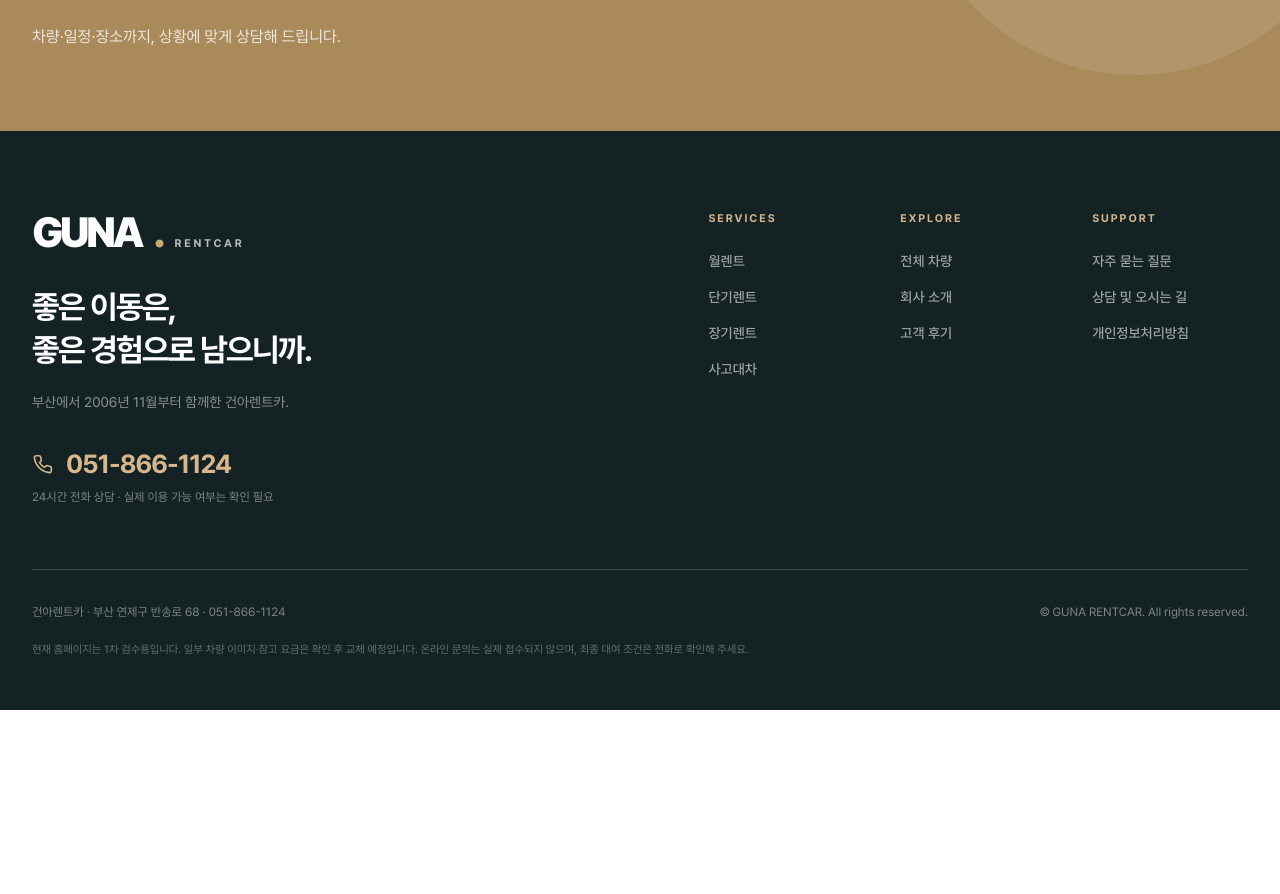
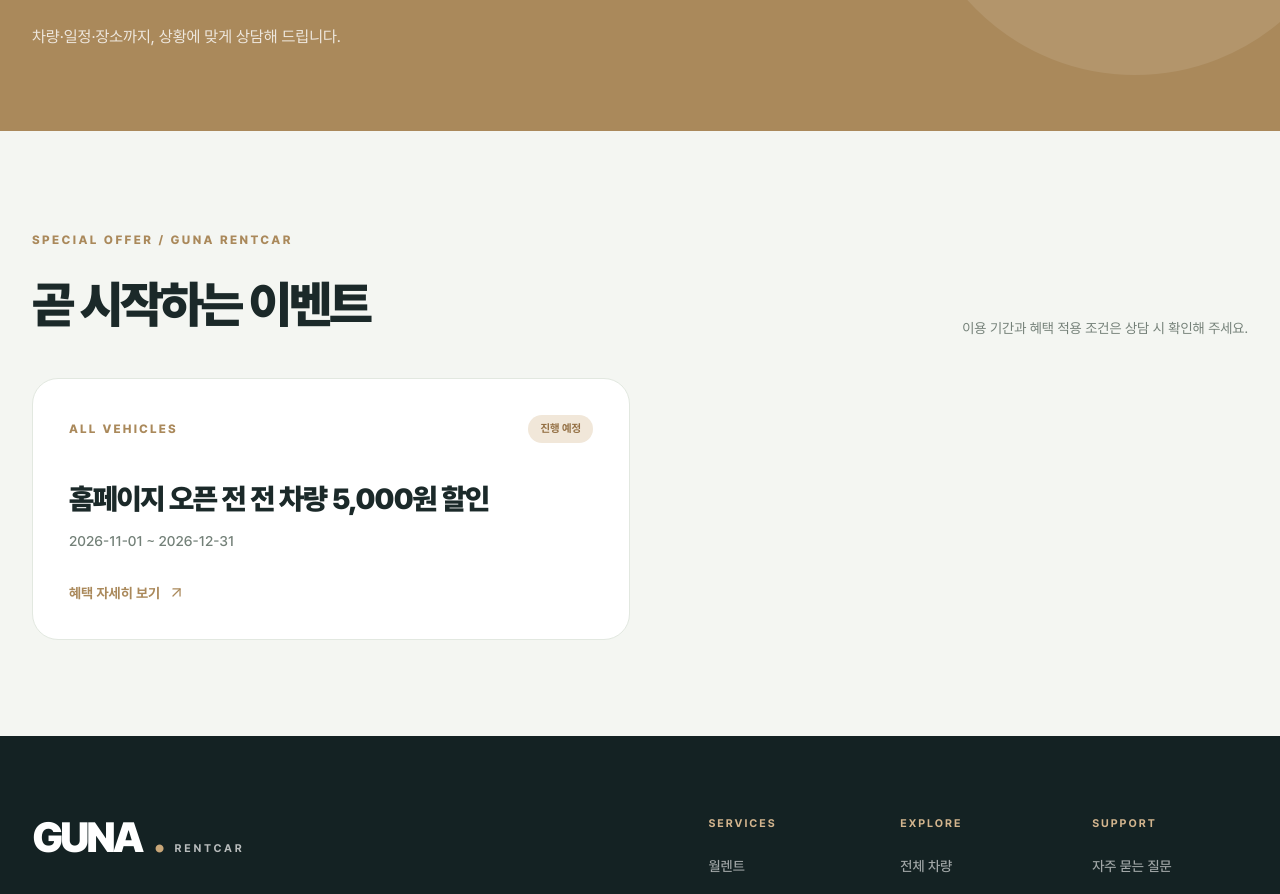
Before and after one commit to ungveloper/guna-rentcar-web, a Next.js app: page /services/monthly in a window 1280 px wide. Shown: the part 7660-8554 px from the top of the page. Before the commit the page ends 8370 px from the top, so only its background shows below. Built offline with nearby package versions, Linux system fonts and the light colour scheme; no server answers.

Commit message:
추가: 2026년 전 차량 할인 및 사고대차 유류비 지원 이벤트

```diff
--- a/app/_components/ui/event-section.tsx
+++ b/app/_components/ui/event-section.tsx
@@ -1,17 +1,116 @@
 "use client";
-import { events,type ServiceKey } from "../../_lib/site-data";
+
+import { useState, useSyncExternalStore } from "react";
+import { usePathname } from "next/navigation";
+import { events } from "../../_lib/site-data";
 import { useConsult } from "./consult-provider";
-import { useState,useSyncExternalStore } from "react";
 import Icon from "./icon";
-const subscribe=(listener:()=>void)=>{const t=setInterval(listener,60_000);return()=>clearInterval(t);};
-const clientDate=()=>new Intl.DateTimeFormat("en-CA",{timeZone:"Asia/Seoul",year:"numeric",month:"2-digit",day:"2-digit"}).format(new Date());
-const serverDate=()=>"";
-export default function EventSection({service}:{service?:ServiceKey}){
- const {openInquiry}=useConsult();const [opened,setOpened]=useState<string|null>(null);
- const today=useSyncExternalStore(subscribe,clientDate,serverDate);
- if(events.length===0||!today)return null;
- const visible=events.filter(e=>e.isEnabled&&e.startDate<=today&&e.endDate>=today&&(!service||e.services.includes(service)));
- if(!visible.length)return null;
- const selected=visible.find(e=>e.id===opened);
- return <section className="bg-[#f0ece5] px-5 py-16"><div className="mx-auto max-w-[1280px]"><h2 className="mb-8 text-3xl font-bold">진행 중인 이벤트</h2><div className="grid gap-4 md:grid-cols-3">{visible.map(e=><button type="button" key={e.id} onClick={()=>setOpened(e.id)} className="rounded-2xl bg-white p-7 text-left shadow-sm"><span className="text-xs font-bold tracking-widest text-[#AA895B]">GUNA EVENT</span><h3 className="my-5 text-xl font-bold">{e.title}</h3><span className="inline-flex items-center gap-2 text-sm font-semibold">혜택 이용 안내 <Icon name="arrow" size={16}/></span></button>)}</div></div>{selected&&<div className="fixed inset-0 z-[100] flex items-center justify-center bg-black/60 p-4" onClick={e=>{if(e.target===e.currentTarget)setOpened(null)}}><div role="dialog" aria-modal="true" aria-label={selected.title} className="w-full max-w-md rounded-2xl bg-white p-7"><button type="button" className="float-right" onClick={()=>setOpened(null)} aria-label="닫기"><Icon name="close"/></button><h2 className="text-2xl font-bold">{selected.title}</h2><p className="mt-5 text-sm leading-7">{selected.benefitGuide}</p><p className="mt-3 text-sm text-[#6f6b65]">{selected.startDate} ~ {selected.endDate}</p><button type="button" className="mt-7 w-full rounded-xl bg-[#AA895B] p-4 font-bold text-white" onClick={()=>{setOpened(null);openInquiry({event:selected.title,service});}}>상담 요청 남기기</button></div></div>}</section>
+
+// Client date rather than rendering new Date() in a cached Next.js server component.
+// Keep the day boundary accurate in Korea, even when the user's device is overseas.
+const dateFormatter = new Intl.DateTimeFormat("en-US", {
+  timeZone: "Asia/Seoul",
+  year: "numeric",
+  month: "2-digit",
+  day: "2-digit",
+});
+function getKoreanDate() {
+  const parts = dateFormatter.formatToParts(new Date());
+  const value = (part: string) => parts.find((p) => p.type === part)?.value ?? "";
+  return `${value("year")}-${value("month")}-${value("day")}`;
 }
+function subscribe(listener: () => void) {
+  const interval = window.setInterval(listener, 60_000);
+  window.addEventListener("focus", listener);
+  return () => {
+    window.clearInterval(interval);
+    window.removeEventListener("focus", listener);
+  };
+}
+
+export default function EventSection() {
+  const pathname = usePathname();
+  const { openInquiry } = useConsult();
+  const [opened, setOpened] = useState<string | null>(null);
+  const today = useSyncExternalStore(subscribe, getKoreanDate, () => "");
+
+  // The general promotion is shared across EVERY route. The fuel benefit is accident-only.
+  // Before hydration the date is unknown: show the scheduled offers with accurate dates,
+  // then switch to "진행 중" on 11/1 and hide expired offers after 12/31 (KST).
+  const visible = events.filter(
+    (event) =>
+      event.isEnabled &&
+      (!today || today <= event.endDate) &&
+      (event.target === "all" || (event.target === "accident" && pathname === "/services/accident")),
+  );
+  if (visible.length === 0) return null;
+
+  const selected = visible.find((event) => event.id === opened);
+  const hasStarted = (startDate: string) => Boolean(today && today >= startDate);
+  const anyLive = visible.some((event) => hasStarted(event.startDate));
+  const heading = !today ? "이벤트 안내" : anyLive ? "진행 중인 이벤트" : "곧 시작하는 이벤트";
+
+  return (
+    <section data-guna-events="true" aria-label="건아렌트카 이벤트" className="bg-[#f4f6f2] px-5 py-20 sm:px-8 sm:py-24">
+      <div className="mx-auto max-w-[1320px]">
+        <div className="mb-9 flex flex-wrap items-end justify-between gap-5">
+          <div>
+            <span className="text-xs font-extrabold tracking-[.2em] text-[#AA895B]">SPECIAL OFFER / GUNA RENTCAR</span>
+            <h2 className="mt-4 text-[clamp(30px,4vw,50px)] font-black tracking-[-.06em] text-[#1b2929]">{heading}</h2>
+          </div>
+          <p className="text-sm leading-7 text-[#748078]">이용 기간과 혜택 적용 조건은 상담 시 확인해 주세요.</p>
+        </div>
+        <div className={`grid gap-5 ${visible.length > 1 ? "md:grid-cols-2" : "lg:grid-cols-2"}`}>
+          {visible.map((event) => (
+            <button
+              type="button"
+              key={event.id}
+              data-event-id={event.id}
+              onClick={() => setOpened(event.id)}
+              className="group flex min-h-[235px] flex-col items-start justify-between rounded-[26px] border border-[#e2e8e0] bg-white p-7 text-left transition hover:-translate-y-1 hover:border-[#AA895B]/50 hover:shadow-[0_20px_55px_rgba(25,40,35,.09)] sm:p-9"
+            >
+              <div className="flex w-full items-center justify-between gap-3">
+                <span className="text-xs font-extrabold tracking-[.18em] text-[#AA895B]">{event.target === "all" ? "ALL VEHICLES" : "ACCIDENT REPLACEMENT"}</span>
+                <span className="rounded-full bg-[#f1e7d9] px-3 py-1.5 text-[11px] font-bold text-[#947044]">
+                  {!today ? "기간 안내" : hasStarted(event.startDate) ? "진행 중" : "진행 예정"}
+                </span>
+              </div>
+              <div className="mt-9">
+                <h3 className="text-[clamp(21px,2.5vw,29px)] font-black leading-[1.35] tracking-[-.045em] text-[#1b2929]">{event.title}</h3>
+                <p className="mt-3 text-sm font-medium text-[#738078]">{event.startDate} ~ {event.endDate}</p>
+              </div>
+              <span className="mt-8 inline-flex items-center gap-2 text-sm font-bold text-[#AA895B]">혜택 자세히 보기 <Icon name="arrow-up" size={17} /></span>
+            </button>
+          ))}
+        </div>
+      </div>
+      {selected && (
+        <div
+          className="fixed inset-0 z-[110] flex items-end justify-center bg-[#0b1718]/70 p-0 backdrop-blur-sm sm:items-center sm:p-5"
+          onMouseDown={(event) => { if (event.target === event.currentTarget) setOpened(null); }}
+        >
+          <div role="dialog" aria-modal="true" aria-label={selected.title} className="max-h-[92vh] w-full max-w-lg overflow-y-auto rounded-t-[28px] bg-white p-7 shadow-2xl sm:rounded-[28px] sm:p-9">
+            <div className="flex items-start justify-between gap-5">
+              <span className="text-xs font-bold tracking-[.2em] text-[#AA895B]">GUNA SPECIAL OFFER</span>
+              <button type="button" onClick={() => setOpened(null)} aria-label="닫기" className="rounded-full p-2 hover:bg-[#f4f6f2]"><Icon name="close" /></button>
+            </div>
+            <h2 className="mt-5 text-[28px] font-black leading-[1.35] tracking-[-.055em] text-[#1b2929]">{selected.title}</h2>
+            <p className="mt-6 text-sm leading-8 text-[#647168]">{selected.benefitGuide}</p>
+            <p className="mt-5 rounded-xl bg-[#f4f6f2] px-4 py-3 text-sm font-semibold text-[#46574b]">이벤트 기간: {selected.startDate} ~ {selected.endDate}</p>
+            <button
+              type="button"
+              className="mt-7 w-full rounded-full bg-[#1b2929] px-6 py-4 text-sm font-bold text-white transition hover:bg-[#AA895B]"
+              onClick={() => {
+                setOpened(null);
+                openInquiry({event: selected.title, service: selected.target === "accident" ? "accident" : undefined});
+              }}
+            >
+              혜택 상담 요청하기
+            </button>
+            <p className="mt-3 text-center text-xs leading-6 text-[#869188]">온라인 양식은 검수용으로 실제 접수되지 않습니다. 전화 상담을 이용해 주세요.</p>
+          </div>
+        </div>
+      )}
+    </section>
+  );
+}
--- a/app/_components/ui/service-page-content.tsx
+++ b/app/_components/ui/service-page-content.tsx
@@ -5,7 +5,6 @@ import Icon from "./icon";
 import PageHero from "./page-hero";
 import VehicleExplorer from "./vehicle-explorer";
 import FaqList from "./faq-list";
-import EventSection from "./event-section";
 import CtaBand from "./cta-band";
 export default function ServicePageContent({service}:{service:Service}){
  const quoteOnly=service.key!=="short-term";
@@ -16,6 +15,6 @@ export default function ServicePageContent({service}:{service:Service}){
   <section className="bg-white px-5 py-20 sm:px-8 sm:py-24"><div className="mx-auto max-w-[1320px]"><span className="text-xs font-extrabold tracking-[.2em] text-[#AA895B]">03 / HOW IT WORKS</span><h2 className="mt-5 text-[clamp(30px,4vw,52px)] font-black tracking-[-.06em] text-[#1c2929]">이용은 생각보다 간단해요.</h2><div className="mt-10 grid gap-4 md:grid-cols-3">{service.steps.map((s,i)=><article key={s.title} className="border-t-2 border-[#1c2929] pt-6"><span className="text-[12px] font-black text-[#AA895B]">STEP 0{i+1}</span><h3 className="mt-6 text-[23px] font-bold tracking-[-.05em] text-[#24302c]">{s.title}</h3><p className="mt-3 max-w-xs text-sm leading-8 text-[#758079]">{s.detail}</p></article>)}</div></div></section>
   <section className="bg-[#f5f7f4] px-5 py-20 sm:px-8 sm:py-28"><div className="mx-auto max-w-[1320px]"><span className="text-xs font-extrabold tracking-[.2em] text-[#AA895B]">04 / FIND YOUR CAR</span><h2 className="mt-5 text-[clamp(30px,4vw,52px)] font-black tracking-[-.06em] text-[#1c2929]">함께할 차량을 찾아보세요.</h2><p className="mb-10 mt-4 text-sm leading-8 text-[#7e887e]">전체 등록 차종을 안내합니다. {quoteOnly?"요금은 상담을 통해 개별 안내합니다.":"일부 차량의 시간별 참고 요금을 확인할 수 있습니다."}</p><VehicleExplorer variant="service" service={service.key as ServiceKey} quoteOnly={quoteOnly}/><div className="mt-10 flex flex-col gap-5 rounded-[23px] border border-[#e4eae3] bg-white p-7 md:flex-row md:items-center md:justify-between"><div className="flex items-start gap-4"><span className="flex h-11 w-11 shrink-0 items-center justify-center rounded-full bg-[#f1eadf] text-[#AA895B]"><Icon name="shield" size={22}/></span><div><h3 className="text-lg font-bold text-[#24332b]">완전자차보험 기본 포함</h3><p className="mt-2 text-sm leading-7 text-[#7a847b]">자기부담금·휴차료 및 보상 제외 조건은 계약 전 확인해 주세요.</p></div></div><Link href="/faq" className="shrink-0 rounded-full border border-[#d6ded4] px-6 py-3 text-sm font-bold text-[#4c5f50] transition hover:border-[#AA895B]">보험 내용 확인 <Icon name="arrow-up" size={14} className="ml-1 inline"/></Link></div></div></section>
   <section className="bg-white px-5 py-20 sm:px-8 sm:py-24"><div className="mx-auto max-w-[1000px]"><span className="text-xs font-extrabold tracking-[.2em] text-[#AA895B]">05 / FAQ</span><h2 className="mb-10 mt-5 text-[clamp(30px,4vw,46px)] font-black tracking-[-.05em] text-[#1c2929]">{service.title}, 자주 묻는 질문</h2><FaqList items={faqs.filter(f=>f.services.includes(service.key)).slice(0,5)}/><Link href="/faq" className="mt-7 inline-flex items-center gap-2 text-sm font-bold text-[#AA895B] hover:underline">FAQ 전체 보기 <Icon name="arrow-up" size={17}/></Link></div></section>
-  <EventSection service={service.key as ServiceKey}/><CtaBand compact/>
+  <CtaBand compact/>
  </div>;
 }
--- a/app/_lib/site-data.ts
+++ b/app/_lib/site-data.ts
@@ -121,9 +121,44 @@ export const faqs: Faq[] = [
   { id:"term",category:"기간·변경",question:"대여 기간 연장이 가능한가요?",answer:"이용 기간 연장은 차량 일정 및 계약 조건에 따라 협의할 수 있습니다. 연장이 필요하면 가능한 한 미리 전화해 주세요.",services:["monthly","short-term","long-term"] },
 ];
 
-export type EventItem = { id: string; title: string; benefitGuide: string; startDate: string; endDate: string; isEnabled: boolean; services: ServiceKey[] };
-// No publicly verified active promotion dates or terms yet. Empty = event section hidden.
-export const events: EventItem[] = [];
+/**
+ * Published event rules for the first website release.
+ * `target: "all"` appears on every public page.
+ * `target: "accident"` is shown ONLY on /services/accident alongside common events.
+ * Dates are inclusive, interpreted in Asia/Seoul (KST).
+ * Pricing details, stacking and eligibility still require telephone confirmation.
+ */
+export type EventItem = {
+  id: string;
+  title: string;
+  benefitGuide: string;
+  startDate: string;
+  endDate: string;
+  isEnabled: boolean;
+  target: "all" | "accident";
+};
+export const events: EventItem[] = [
+  {
+    id: "prelaunch-5000",
+    title: "홈페이지 오픈 전 전 차량 5,000원 할인",
+    benefitGuide:
+      "2026년 11월 1일부터 12월 31일까지 진행되는 전 차량 5,000원 할인 이벤트입니다. 할인 적용 기준, 다른 혜택과의 중복 적용 및 최종 이용 조건은 예약 전 전화 상담으로 확인해 주세요.",
+    startDate: "2026-11-01",
+    endDate: "2026-12-31",
+    isEnabled: true,
+    target: "all",
+  },
+  {
+    id: "accident-fuel-10000",
+    title: "사고대차 직접 문의 시 1일 유류비 10,000원 지원",
+    benefitGuide:
+      "2026년 11월 1일부터 12월 31일까지 사고대차를 건아렌트카에 직접 문의하시는 고객을 위한 1일 유류비 10,000원 지원 특전입니다. 사고·보험 조건, 지원 대상, 지급 방식, 적용 일수 및 전 차량 할인과의 중복 적용 가능 여부는 전화 상담 시 확인해 주세요.",
+    startDate: "2026-11-01",
+    endDate: "2026-12-31",
+    isEnabled: true,
+    target: "accident",
+  },
+];
 
 export const reviewPlaceholders = ["차량 청결", "친절한 상담", "유연한 일정", "차량 상태", "재방문 경험", "이용 편의성"];
 
--- a/app/layout.tsx
+++ b/app/layout.tsx
@@ -3,6 +3,7 @@ import type { ReactNode } from "react";
 import Header from "./_components/_header";
 import Footer from "./_components/_footer";
 import ConsultProvider from "./_components/ui/consult-provider";
+import EventSection from "./_components/ui/event-section";
 import { pretendard } from "./_lib/fonts";
 import { isPublicLaunch, siteUrl } from "./_lib/seo";
 import "./globals.css";
@@ -14,4 +15,4 @@ export const metadata: Metadata = {
  robots:isPublicLaunch?{index:true,follow:true}:{index:false,follow:false},
 };
 export const viewport:Viewport={width:"device-width",initialScale:1,themeColor:"#1b2929"};
-export default function RootLayout({children}:{children:ReactNode}){return <html lang="ko" className={pretendard.className}><body className="bg-white text-[#1b2929] antialiased"><ConsultProvider><a href="#main-content" className="sr-only focus:not-sr-only focus:fixed focus:left-3 focus:top-3 focus:z-[200] focus:rounded-md focus:bg-white focus:p-3">본문으로 건너뛰기</a><Header/><main id="main-content" className="min-h-[65vh]">{children}</main><Footer/></ConsultProvider></body></html>}
+export default function RootLayout({children}:{children:ReactNode}){return <html lang="ko" className={pretendard.className}><body className="bg-white text-[#1b2929] antialiased"><ConsultProvider><a href="#main-content" className="sr-only focus:not-sr-only focus:fixed focus:left-3 focus:top-3 focus:z-[200] focus:rounded-md focus:bg-white focus:p-3">본문으로 건너뛰기</a><Header/><main id="main-content" className="min-h-[65vh]">{children}</main><EventSection/><Footer/></ConsultProvider></body></html>}
```
